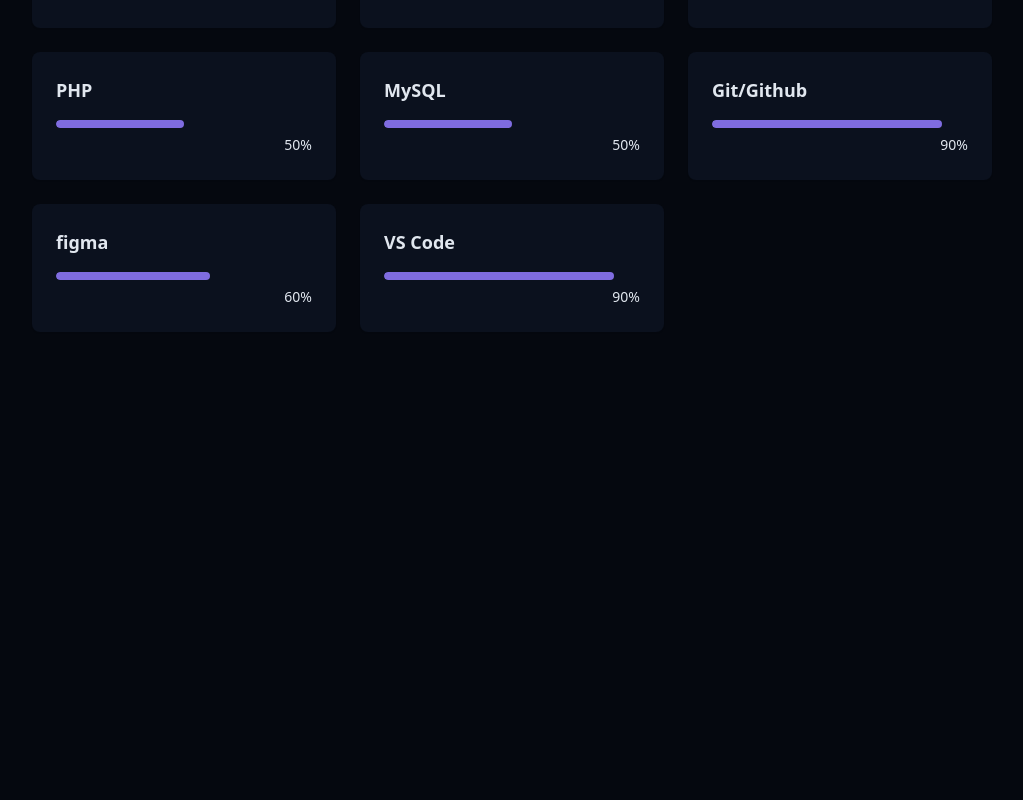
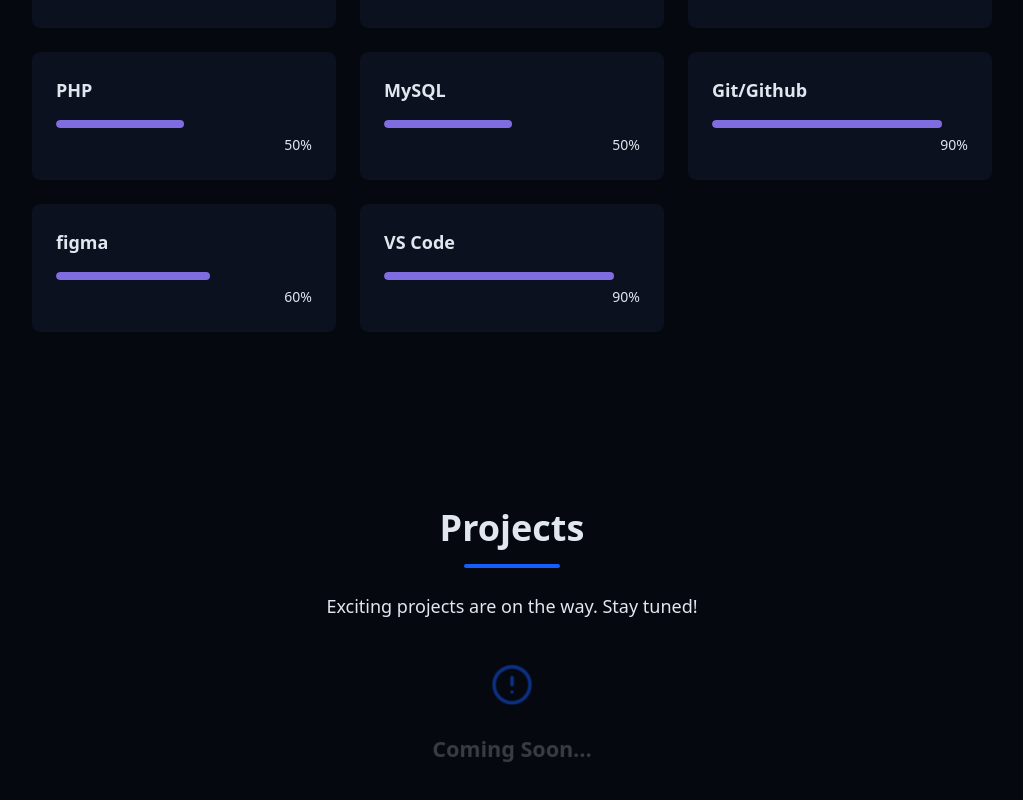
Before and after one commit to Prajwal-Shrestha/Portfoilo, a React (Vite) app: page / in a window 1280 px wide. Shown: the part 2936-3736 px from the top of the page, without its empty margins (128-1151 px from the left). Before the commit the page ends 3364 px from the top, so only its background shows below. Built offline with nearby package versions, Linux system fonts and the light colour scheme.

Commit message:
Finished Project section

```diff
--- /dev/null
+++ b/src/components/Projects.jsx
@@ -0,0 +1,86 @@
+"use client"
+
+import { motion } from "framer-motion"
+import { Github, ExternalLink, Award, AlertCircle } from "lucide-react"
+import Card from "./ui/Card"
+import Badge from "./ui/Badge"
+const Projects = () => {
+//   const projects = [
+//     {
+//       title: "",
+//       description:
+//         ",
+//       github: "",
+//       live: "",
+//       image: ,
+//       featured: true,
+//     },
+
+//   ]
+
+  const fadeInUp = {
+    initial: { opacity: 0, y: 60 },
+    animate: { opacity: 1, y: 0 },
+    transition: { duration: 0.6, ease: "easeOut" },
+  }
+
+  const staggerContainer = {
+    animate: {
+      transition: {
+        staggerChildren: 0.1,
+      },
+    },
+  }
+
+  return (
+        <section id="projects" className="py-20 ">
+      <div className="max-w-3xl mx-auto px-4 sm:px-6 lg:px-8 text-center">
+        {/* Header */}
+        <motion.div
+          initial={{ opacity: 0, y: 50 }}
+          whileInView={{ opacity: 1, y: 0 }}
+          viewport={{ once: true }}
+          transition={{ duration: 0.6 }}
+          className="mb-12"
+        >
+          <h2 className="text-3xl sm:text-4xl font-bold  mb-4">
+            Projects
+          </h2>
+          <div className="w-24 h-1 bg-blue-600 mx-auto rounded-full mb-6"></div>
+          <p className="text-lg ">
+            Exciting projects are on the way. Stay tuned!
+          </p>
+        </motion.div>
+
+        {/* Coming Soon Animation */}
+        <motion.div
+          initial={{ opacity: 0, scale: 0.8 }}
+          animate={{ opacity: 1, scale: 1 }}
+          transition={{
+            duration: 0.6,
+            ease: "easeOut",
+            repeat: Infinity,
+            repeatType: "reverse",
+          }}
+          className="flex flex-col items-center justify-center"
+        >
+          <AlertCircle className="w-12 h-12 text-blue-600 dark:text-blue-400 mb-4 animate-bounce" />
+          <motion.h3
+            initial={{ opacity: 0, y: 10 }}
+            animate={{ opacity: 1, y: 0 }}
+            transition={{
+              duration: 0.6,
+              repeat: Infinity,
+              repeatType: "mirror",
+            }}
+            className="text-2xl  font-semibold text-center"
+          >
+            Coming Soon...
+          </motion.h3>
+        </motion.div>
+      </div>
+    </section>
+  )
+}
+
+export default Projects
--- a/src/pages/Home.jsx
+++ b/src/pages/Home.jsx
@@ -5,6 +5,7 @@
 import { AboutSection } from "../components/AboutSection";
 import { Education } from "../components/Education";
 import { SkillsSection } from "../components/SkillsSection";
+import  Projects  from "../components/Projects";
 export const Home = () => {
     return(
      <div className="min-h-screen bg-background text-foreground overflow-x-hidden">
@@ -22,6 +23,7 @@
                 <AboutSection />
                 <Education />
                 <SkillsSection />
+                <Projects />
             </main>
         {/* Footer */}
     </div>
```
